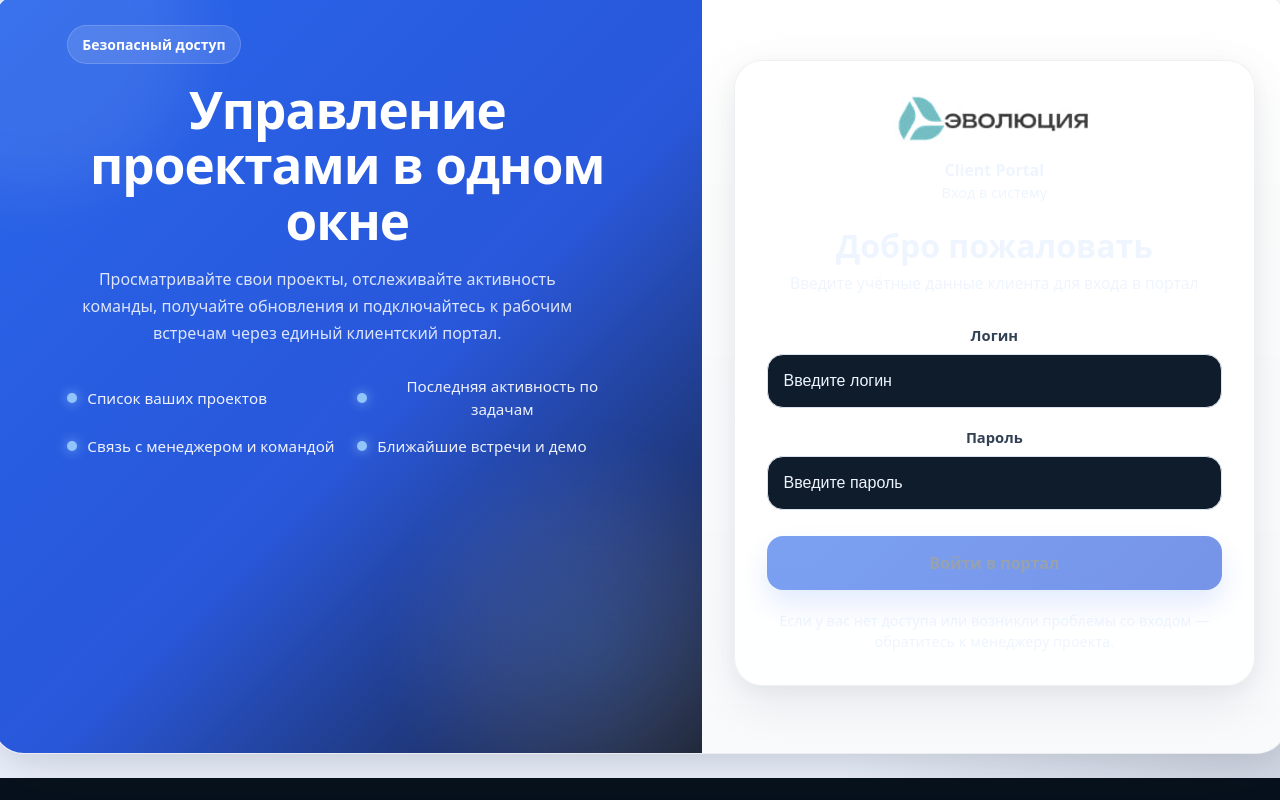
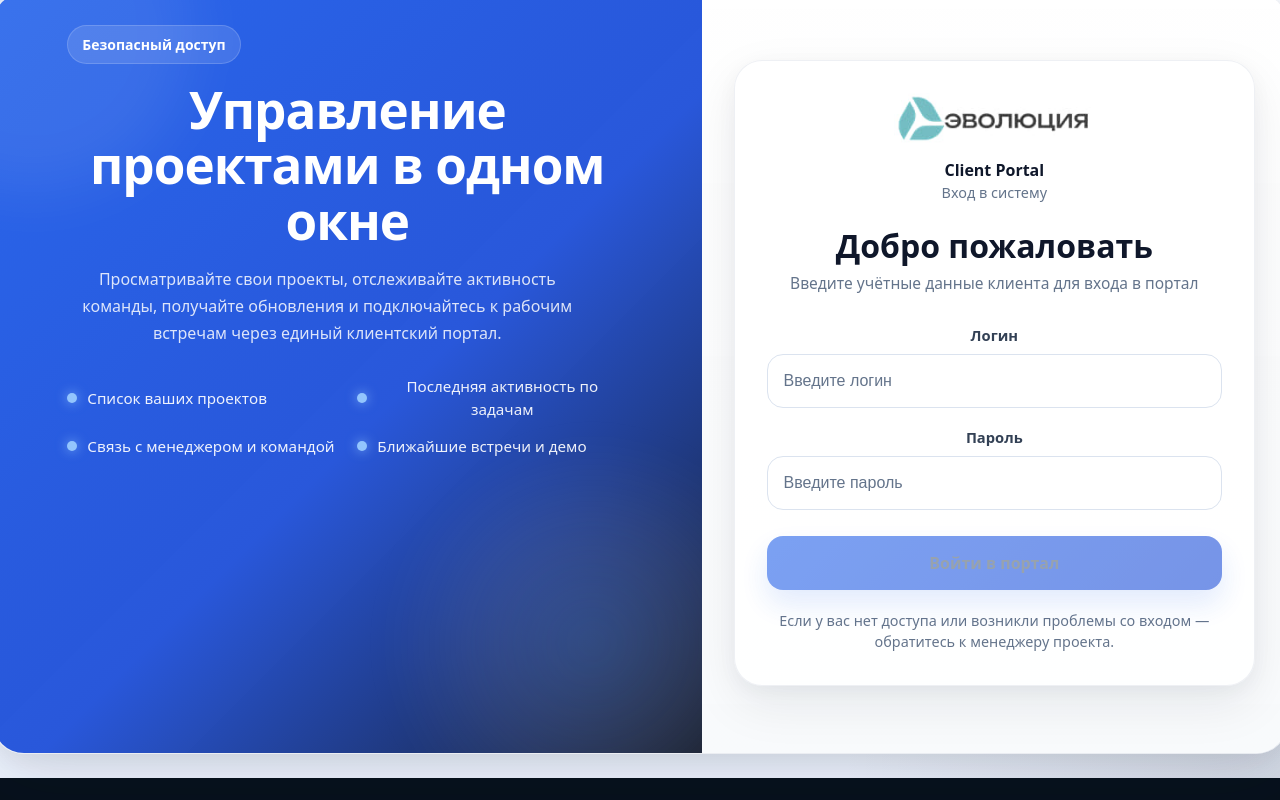
Before and after one commit to Makskaii/work-tracker, a React (Vite) app: page /client-profile in a window 1280 px wide. Shown: the top 800 px of the page. Built offline with nearby package versions, Linux system fonts and the light colour scheme; no server answers; what @bitrix24/b24jssdk, @casl/ability, @casl/react would draw is missing.

Commit message:
Fix client portal light theme

```diff
--- a/src/components/modal/Modal.tsx
+++ b/src/components/modal/Modal.tsx
@@ -8,6 +8,7 @@ type ModalProps = {
 	innerScroll?: boolean;
 	isOpen?: boolean;
 	children: ReactNode;
+	className?: string;
 	size?: "full" | "covered" | "small";
 	closeOnBackdropClick?: boolean;
 	onClose?(): void;
@@ -15,6 +16,7 @@ type ModalProps = {
 
 export default function Modal({
 	children,
+	className,
 	size,
 	isOpen,
 	onClose,
@@ -75,7 +77,7 @@ export default function Modal({
 			<dialog
 				ref={modalRef}
 				open={isOpen}
-				className={cls.modal}
+				className={`${cls.modal} ${className ?? ""}`.trim()}
 				style={{
 					height: getModalHeight(size),
 					maxWidth: getModalWidth(size),
--- /dev/null
+++ b/src/pages/ClientProfilePage/ui/ClientProfileTheme.module.scss
@@ -0,0 +1,13 @@
+.lightTheme {
+    color-scheme: light;
+    --color-bg: #f8fafc;
+    --color-surface: #ffffff;
+    --color-surface-soft: #f8fafc;
+    --color-surface-hover: #f1f5f9;
+    --color-border: #e2e8f0;
+    --color-border-active: #3b82f6;
+    --color-text: #0f172a;
+    --color-muted: #64748b;
+    --color-accent: #2563eb;
+    --color-accent-blue: #1d4ed8;
+}
--- a/src/pages/ClientProfilePage/ui/LoginPage/ClientLoginPage.tsx
+++ b/src/pages/ClientProfilePage/ui/LoginPage/ClientLoginPage.tsx
@@ -4,6 +4,7 @@ import { useAuth } from "@/shared/config/auth/AuthGuard";
 import { $backendApi } from "@/shared/config/axios/axios.config";
 import { notify } from "@/shared/ui/NotificationPopup/notify";
 import brandLogo from "/evolution/logo.jpg";
+import theme from "../ClientProfileTheme.module.scss";
 import styles from "./ClientLogin.module.scss";
 
 type ClientLoginProps = {
@@ -65,7 +66,7 @@ export const ClientLoginPage = () => {
 	};
 
 	return (
-		<div className={styles.page}>
+		<div className={`${styles.page} ${theme.lightTheme}`}>
 			<div className={styles.shell}>
 				<div className={styles.brandSide}>
 					<div className={styles.brandContent}>
--- a/src/pages/ClientProfilePage/ui/ProfilePage/ClientProfile.tsx
+++ b/src/pages/ClientProfilePage/ui/ProfilePage/ClientProfile.tsx
@@ -17,6 +17,7 @@ import {
 } from "@/shared/types/types";
 import { getFixedNumber } from "@/shared/utils/getNumber";
 import brandLogo from "/logo_colored.png";
+import theme from "../ClientProfileTheme.module.scss";
 import styles from "./ClientProfile.module.scss";
 import { CreateTaskProposalModal } from "./CreateTaskProposalModal";
 import { HeaderSection, type TaskStatusFilter } from "./HeaderSection";
@@ -605,7 +606,7 @@ const ClientProfile = () => {
 	if (!companyId) return null;
 
 	return (
-		<div className={styles.page}>
+		<div className={`${styles.page} ${theme.lightTheme}`}>
 			<div className={styles.headerCard}>
 				<div className={styles.headerInfo}>
 					<div className={styles.brandBlock}>
--- a/src/pages/ClientProfilePage/ui/ProfilePage/CreateTaskProposalModal.tsx
+++ b/src/pages/ClientProfilePage/ui/ProfilePage/CreateTaskProposalModal.tsx
@@ -4,6 +4,7 @@ import Modal from "@/components/modal/Modal";
 import { $backendApi } from "@/shared/config/axios/axios.config";
 import type { ClientProjectProps } from "@/shared/types/types";
 import { notify } from "@/shared/ui/NotificationPopup/notify";
+import theme from "../ClientProfileTheme.module.scss";
 import styles from "./ClientProfile.module.scss";
 
 type CreateTaskProposalModalProps = {
@@ -138,7 +139,13 @@ export const CreateTaskProposalModal = ({
 	};
 
 	return (
-		<Modal isOpen={isOpen} onClose={onClose} size="small" innerScroll>
+		<Modal
+			isOpen={isOpen}
+			onClose={onClose}
+			size="small"
+			innerScroll
+			className={theme.lightTheme}
+		>
 			<form className={styles.taskModal} onSubmit={handleSubmit(onSubmit)}>
 				<div className={styles.taskModalHeader}>
 					<h2 className={styles.taskModalTitle}>Новая задача</h2>
--- a/src/pages/ClientProfilePage/ui/ProfilePage/TaskListByProject.tsx
+++ b/src/pages/ClientProfilePage/ui/ProfilePage/TaskListByProject.tsx
@@ -14,6 +14,7 @@ import {
 	ClientTaskStatuses,
 } from "@/shared/types/types";
 import { classNames } from "@/shared/utils/utils";
+import theme from "../ClientProfileTheme.module.scss";
 import { TaskFilters, type TaskFilterValues } from "../TaskList/TaskFilters";
 import type { ViewMode } from "./ClientProfile";
 import cls from "./TaskListByProject.module.scss";
@@ -570,6 +571,7 @@ export const TaskListByProject = ({
 				onClose={() => setOpenTask(false)}
 				innerScroll
 				size="covered"
+				className={theme.lightTheme}
 			>
 				<TaskView
 					taskId={activeTask?.id ?? ""}
--- a/src/pages/ClientProfilePage/ui/ProjectPage/ClientProjectPage.tsx
+++ b/src/pages/ClientProfilePage/ui/ProjectPage/ClientProjectPage.tsx
@@ -21,6 +21,7 @@ import { useSprintBorders } from "@/shared/hooks/useSprintBorders";
 import type { Status, TaskProps, User } from "@/shared/types/types";
 import { convertNumberFormat } from "@/shared/utils";
 import { TaskBundleSection } from "../BundleSection/TaskBundleSection";
+import theme from "../ClientProfileTheme.module.scss";
 import { TaskList } from "../TaskList/TaskList";
 import { ProjectAllTasksModal } from "./ProjectAllTasksModal";
 import styles from "./ProjectPage.module.scss";
@@ -309,7 +310,7 @@ export const ClientProjectPage = () => {
 
 	if (view === "task") {
 		return (
-			<div className={styles.reportView}>
+			<div className={`${styles.reportView} ${theme.lightTheme}`}>
 				<div className={styles.reportToolbar}>
 					<button
 						type="button"
@@ -339,7 +340,7 @@ export const ClientProjectPage = () => {
 	}
 
 	return (
-		<div className={styles.page}>
+		<div className={`${styles.page} ${theme.lightTheme}`}>
 			<div className={styles.heroCard}>
 				<div className={styles.heroMain}>
 					<div className={styles.badge}>Карточка проекта</div>
```
Also changed, not shown: src/pages/ClientProfilePage/ui/ProjectPage/ProjectAllTasksModal.tsx (+8 -1 lines), src/pages/ClientProfilePage/ui/ProjectPage/ProjectReportsTimelineModal.tsx (+8 -1 lines), src/pages/ClientProfilePage/ui/TaskList/TaskList.tsx (+7 -1 lines).
